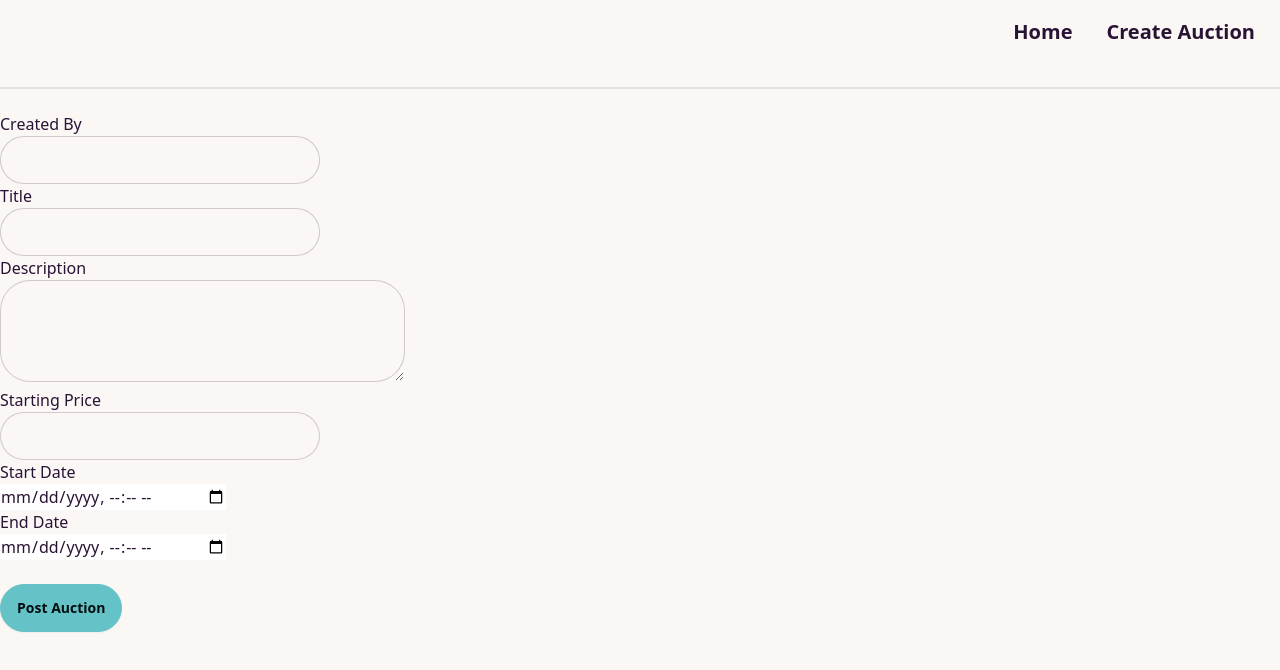
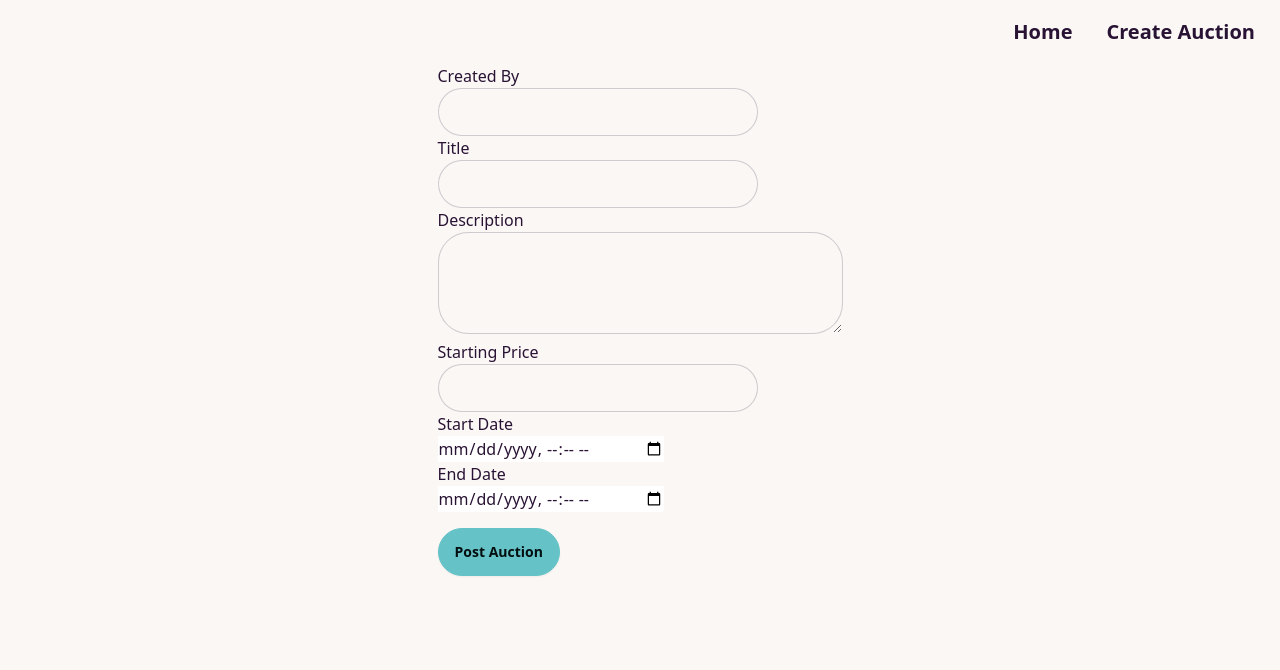
Before and after one commit to fredrikwesterman/group5-auction-app, a React (Vite) app: page /create-auction in a window 1280 px wide. Shown: the top 670 px of the page. Built offline with nearby package versions, Linux system fonts and the light colour scheme.

Commit message:
margin on some btns fixed :)

```diff
--- a/src/components/AddBid.jsx
+++ b/src/components/AddBid.jsx
@@ -64,7 +64,7 @@ const newBid = () => {
                     onChange={(e) => setBidder(e.target.value)}
                     />
                 <br/>
-                <button className="btn btn-primary" onClick={(e) => newBid(e)}>Add Bid</button>
+                <button className="btn btn-primary mt-4 mb-4" onClick={(e) => newBid(e)}>Add Bid</button>
 
                 {bidToLowAdded && <p>Bid to low!</p>}
         </div>
--- a/src/components/CreateAuction.jsx
+++ b/src/components/CreateAuction.jsx
@@ -55,8 +55,8 @@ const CreateAuction = () => {
 }
     return (
         <>
-        <div className="divider"></div>
-            <div className="container mx-auto">
+        <div className="flex justify-center">
+            <div>
                 <label htmlFor="createdBy">Created By</label><br />
                 <input
                     type="text"
@@ -121,11 +121,9 @@ const CreateAuction = () => {
                     onChange={(e) => setEndDate(e.target.value)}
                     />
                     <br />
-
+                    <button className="btn btn-primary mt-4" onClick={(e) => newAuction(e)}>Post Auction</button>
+                </div>
             </div>
-            <br />
-
-            <button className="btn btn-primary" onClick={(e) => newAuction(e)}>Post Auction</button>
             <br />
         </>
     )
```
